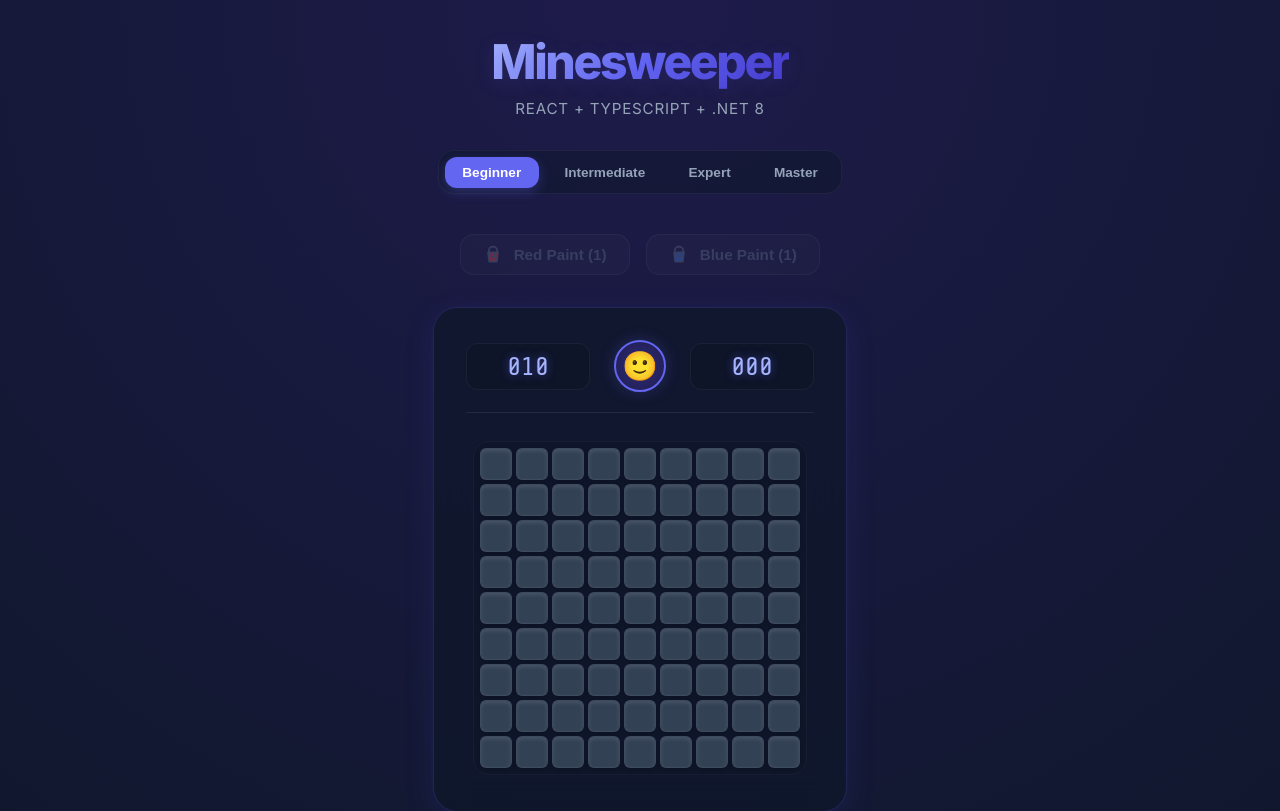
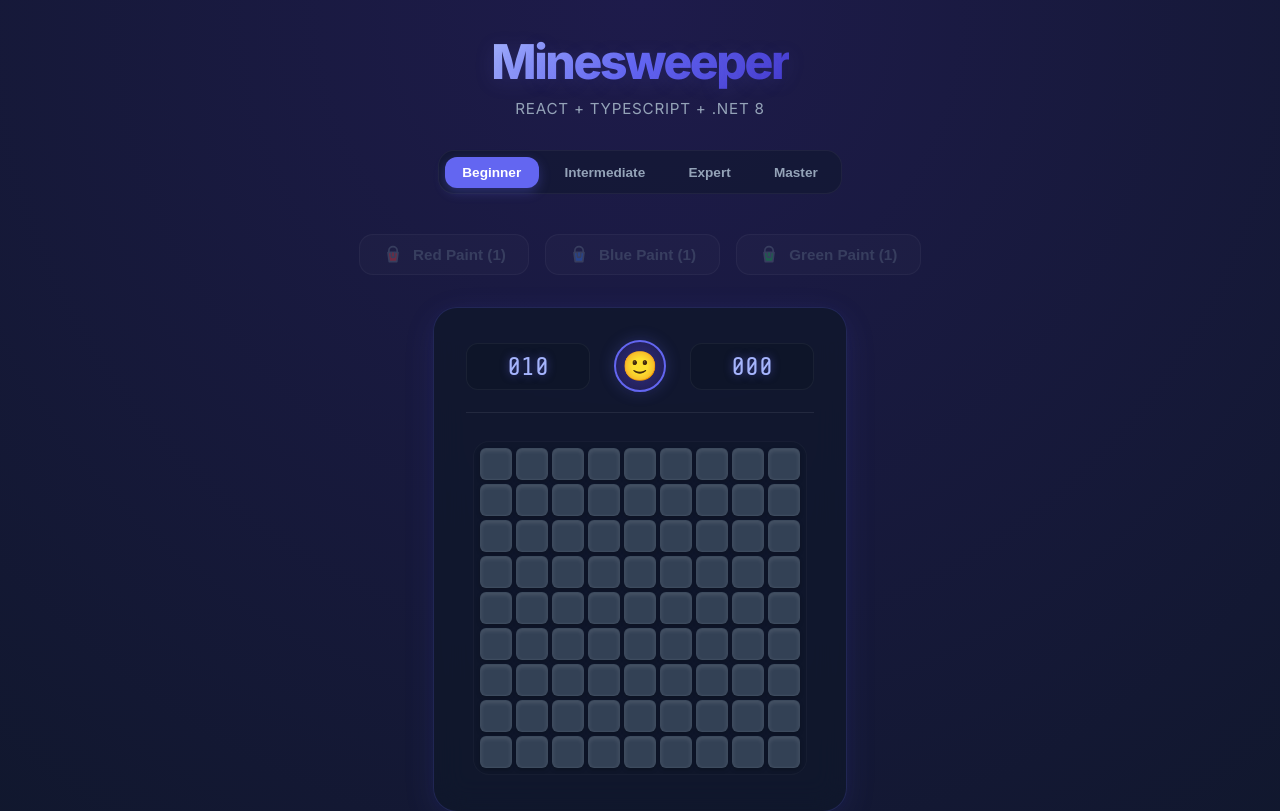
Before and after one commit to bofirial/CharlieMinesweeper, a React (Vite) app in the folder frontend/: page / in a window 1280 px wide. Shown: the top 811 px of the page. Built offline with nearby package versions, Linux system fonts and the light colour scheme.

Commit message:
Add Green Paint Bucket (revealing adjacent 2s), balance paint bucket counts per difficulty, and add unlockable Impossible difficulty

```diff
--- a/frontend/src/components/Cell.tsx
+++ b/frontend/src/components/Cell.tsx
@@ -6,7 +6,7 @@ interface CellProps {
   onClick: () => void;
   onFlag: () => void;
   onChord: () => void;
-  isPaintHighlighted?: 'none' | 'red' | 'blue';
+  isPaintHighlighted?: 'none' | 'red' | 'blue' | 'green';
   onMouseEnter?: () => void;
   onMouseLeave?: () => void;
 }
@@ -67,6 +67,8 @@ export const Cell: React.FC<CellProps> = React.memo(({
       cellClass += ' paint-highlighted-red';
     } else if (isPaintHighlighted === 'blue') {
       cellClass += ' paint-highlighted-blue';
+    } else if (isPaintHighlighted === 'green') {
+      cellClass += ' paint-highlighted-green';
     }
   }
 
--- a/frontend/src/components/Minesweeper.tsx
+++ b/frontend/src/components/Minesweeper.tsx
@@ -18,10 +18,12 @@ export const Minesweeper: React.FC = () => {
     paintBucketsRemaining,
     revealAdjacentCells,
     bluePaintBucketsRemaining,
+    greenPaintBucketsRemaining,
+    isImpossibleUnlocked,
   } = useMinesweeper();
 
   const [isGridMouseDown, setIsGridMouseDown] = useState(false);
-  const [activePaintMode, setActivePaintMode] = useState<'none' | 'red' | 'blue'>('none');
+  const [activePaintMode, setActivePaintMode] = useState<'none' | 'red' | 'blue' | 'green'>('none');
   const [hoveredCell, setHoveredCell] = useState<{ r: number; c: number } | null>(null);
 
   // Helper to pad numbers to 3 digits (e.g. 008, 099, -05)
@@ -59,7 +61,11 @@ export const Minesweeper: React.FC = () => {
       setActivePaintMode('none');
       setHoveredCell(null);
     } else if (activePaintMode === 'blue') {
-      revealAdjacentCells(row, col);
+      revealAdjacentCells(row, col, 1);
+      setActivePaintMode('none');
+      setHoveredCell(null);
+    } else if (activePaintMode === 'green') {
+      revealAdjacentCells(row, col, 2);
       setActivePaintMode('none');
       setHoveredCell(null);
     } else {
@@ -67,7 +73,7 @@ export const Minesweeper: React.FC = () => {
     }
   };
 
-  const isCellHighlighted = (r: number, c: number): 'none' | 'red' | 'blue' => {
+  const isCellHighlighted = (r: number, c: number): 'none' | 'red' | 'blue' | 'green' => {
     if (activePaintMode === 'none' || !hoveredCell) return 'none';
     const { r: hr, c: hc } = hoveredCell;
     const isNeighbor = Math.abs(r - hr) <= 1 && Math.abs(c - hc) <= 1;
@@ -83,7 +89,9 @@ export const Minesweeper: React.FC = () => {
       </div>
 
       <div className="controls-container">
-        {(Object.keys(DIFFICULTIES) as Array<Exclude<GameConfig['name'], 'Custom'>>).map((diff) => (
+        {(Object.keys(DIFFICULTIES) as Array<Exclude<GameConfig['name'], 'Custom'>>).map((diff) => {
+          if (diff === 'Impossible' && !isImpossibleUnlocked) return null;
+          return (
             <button
               key={diff}
               className={`difficulty-btn ${config.name === diff ? 'active' : ''}`}
@@ -91,7 +99,8 @@ export const Minesweeper: React.FC = () => {
             >
               {diff}
             </button>
-        ))}
+          );
+        })}
       </div>
 
       <div className="tools-container">
@@ -157,6 +166,38 @@ export const Minesweeper: React.FC = () => {
             <path d="M10 9v4a2 2 0 0 0 4 0V9" fill={bluePaintBucketsRemaining <= 0 ? "#475569" : "#3b82f6"} />
           </svg>
           <span>Blue Paint ({bluePaintBucketsRemaining})</span>
+        </button>
+
+        {/* Green Paint Bucket */}
+        <button
+          className={`tool-btn paint-bucket-btn green-paint ${activePaintMode === 'green' ? 'active' : ''}`}
+          onClick={() => setActivePaintMode(activePaintMode === 'green' ? 'none' : 'green')}
+          disabled={gameState === 'idle' || gameState === 'won' || gameState === 'lost' || greenPaintBucketsRemaining <= 0}
+          title={
+            gameState === 'idle'
+              ? "Green Paint Bucket: Click a tile to start the game before using this tool"
+              : greenPaintBucketsRemaining <= 0
+              ? "Green Paint Bucket: No uses remaining"
+              : `Green Paint Bucket: Reveal adjacent 2s. (${greenPaintBucketsRemaining} remaining)`
+          }
+        >
+          <svg
+            xmlns="http://www.w3.org/2000/svg"
+            width="20"
+            height="20"
+            viewBox="0 0 24 24"
+            fill="none"
+            stroke="currentColor"
+            strokeWidth="2"
+            strokeLinecap="round"
+            strokeLinejoin="round"
+            className="paint-bucket-svg"
+          >
+            <path d="M12 2a5 5 0 0 0-5 5v2h10V7a5 5 0 0 0-5-5z" />
+            <path d="M6 9h12l-1.5 11h-9L6 9z" fill={greenPaintBucketsRemaining <= 0 ? "#475569" : "#22c55e"} />
+            <path d="M10 9v4a2 2 0 0 0 4 0V9" fill={greenPaintBucketsRemaining <= 0 ? "#475569" : "#22c55e"} />
+          </svg>
+          <span>Green Paint ({greenPaintBucketsRemaining})</span>
         </button>
       </div>
 
@@ -225,7 +266,7 @@ export const Minesweeper: React.FC = () => {
       <div className="game-instructions">
         💡 <span>Left-Click</span> to reveal tiles. <span>Right-Click</span> to place flags.<br />
         <span>Double-Click</span> or <span>Middle-Click</span> a revealed number to Chord.<br />
-        🔴 Select the <span>Red Paint</span> to flag adjacent mines. <span>🔵 Select the Blue Paint</span> to reveal adjacent 1s (neither flags/reveals the clicked tile itself).
+        🔴 <span>Red Paint</span> flags adjacent mines. 🔵 <span>Blue Paint</span> reveals adjacent 1s. 🟢 <span>Green Paint</span> reveals adjacent 2s (none reveals/flags the clicked tile itself).
       </div>
     </div>
   );
--- a/frontend/src/hooks/useMinesweeper.ts
+++ b/frontend/src/hooks/useMinesweeper.ts
@@ -31,6 +31,10 @@ export function useMinesweeper() {
   const [flagCount, setFlagCount] = useState(0);
   const [paintBucketsRemaining, setPaintBucketsRemaining] = useState(DIFFICULTIES.Beginner.redPaintBuckets);
   const [bluePaintBucketsRemaining, setBluePaintBucketsRemaining] = useState(DIFFICULTIES.Beginner.bluePaintBuckets);
+  const [greenPaintBucketsRemaining, setGreenPaintBucketsRemaining] = useState(DIFFICULTIES.Beginner.greenPaintBuckets);
+  const [isImpossibleUnlocked, setIsImpossibleUnlocked] = useState(() => {
+    return localStorage.getItem('minesweeper_impossible_unlocked') === 'true';
+  });
 
   const timerId = useRef<ReturnType<typeof setInterval> | null>(null);
   const isFirstClick = useRef(true);
@@ -54,6 +58,7 @@ export function useMinesweeper() {
     setFlagCount(0);
     setPaintBucketsRemaining(activeConfig.redPaintBuckets);
     setBluePaintBucketsRemaining(activeConfig.bluePaintBuckets);
+    setGreenPaintBucketsRemaining(activeConfig.greenPaintBuckets);
     isFirstClick.current = true;
   }, [config]);
 
@@ -224,6 +229,10 @@ export function useMinesweeper() {
     // Check win condition
     if (checkWinCondition(currentBoard)) {
       setGameState('won');
+      if (config.name === 'Master') {
+        localStorage.setItem('minesweeper_impossible_unlocked', 'true');
+        setIsImpossibleUnlocked(true);
+      }
       // Auto-flag all remaining unrevealed mines
       for (let r = 0; r < config.rows; r++) {
         for (let c = 0; c < config.cols; c++) {
@@ -306,6 +315,10 @@ export function useMinesweeper() {
         }
       } else if (checkWinCondition(currentBoard)) {
         setGameState('won');
+        if (config.name === 'Master') {
+          localStorage.setItem('minesweeper_impossible_unlocked', 'true');
+          setIsImpossibleUnlocked(true);
+        }
         // Auto-flag remaining
         for (let r = 0; r < config.rows; r++) {
           for (let c = 0; c < config.cols; c++) {
@@ -352,10 +365,12 @@ export function useMinesweeper() {
     setPaintBucketsRemaining((p) => p - 1);
   }, [board, gameState, paintBucketsRemaining, config, initializeMinesAndNeighbors, getNeighbors]);
 
-  // Blue paint bucket: reveals all adjacent unrevealed, unflagged tiles of (row, col)
+  // Paint bucket revealing tool: reveals all adjacent unrevealed, unflagged tiles of (row, col)
+  // that have exactly `targetNumber` adjacent mines (1 for Blue Paint, 2 for Green Paint).
   // Safely skips revealing adjacent mines so they do not detonate!
-  const revealAdjacentCells = useCallback((row: number, col: number) => {
-    if (gameState === 'won' || gameState === 'lost' || bluePaintBucketsRemaining <= 0) return;
+  const revealAdjacentCells = useCallback((row: number, col: number, targetNumber: 1 | 2) => {
+    const bucketsRemaining = targetNumber === 1 ? bluePaintBucketsRemaining : greenPaintBucketsRemaining;
+    if (gameState === 'won' || gameState === 'lost' || bucketsRemaining <= 0) return;
 
     let currentBoard = JSON.parse(JSON.stringify(board)) as Cell[][];
 
@@ -370,14 +385,18 @@ export function useMinesweeper() {
 
     for (const adj of adjacents) {
       const neighbor = currentBoard[adj.r][adj.c];
-      // Only reveal if neighbor is unrevealed, unflagged, not a mine, and has exactly 1 adjacent mine
-      if (!neighbor.isRevealed && !neighbor.isFlagged && !neighbor.isMine && neighbor.neighborMines === 1) {
+      // Only reveal if neighbor is unrevealed, unflagged, not a mine, and has exactly targetNumber adjacent mines
+      if (!neighbor.isRevealed && !neighbor.isFlagged && !neighbor.isMine && neighbor.neighborMines === targetNumber) {
         neighbor.isRevealed = true;
       }
     }
 
     if (checkWinCondition(currentBoard)) {
       setGameState('won');
+      if (config.name === 'Master') {
+        localStorage.setItem('minesweeper_impossible_unlocked', 'true');
+        setIsImpossibleUnlocked(true);
+      }
       // Auto-flag remaining mines
       for (let r = 0; r < config.rows; r++) {
         for (let c = 0; c < config.cols; c++) {
@@ -390,8 +409,14 @@ export function useMinesweeper() {
     }
 
     setBoard(currentBoard);
-    setBluePaintBucketsRemaining((p) => p - 1);
-  }, [board, gameState, bluePaintBucketsRemaining, config, initializeMinesAndNeighbors, getNeighbors, checkWinCondition]);
+    if (targetNumber === 1) {
+      setBluePaintBucketsRemaining((p) => p - 1);
+    } else {
+      setGreenPaintBucketsRemaining((p) => p - 1);
+    }
+  }, [board, gameState, bluePaintBucketsRemaining, greenPaintBucketsRemaining, config, initializeMinesAndNeighbors, getNeighbors, checkWinCondition]);
+
+
 
   return {
     board,
@@ -407,5 +432,7 @@ export function useMinesweeper() {
     paintBucketsRemaining,
     revealAdjacentCells,
     bluePaintBucketsRemaining,
+    greenPaintBucketsRemaining,
+    isImpossibleUnlocked,
   };
 }
--- a/frontend/src/index.css
+++ b/frontend/src/index.css
@@ -560,3 +560,47 @@ body {
   transform: scale(1.08);
   z-index: 10;
 }
+
+/* Green Paint specific styles */
+.tool-btn.green-paint {
+  background: rgba(34, 197, 94, 0.15);
+  border: 1.5px solid rgba(34, 197, 94, 0.3);
+  color: #86efac;
+  box-shadow: 0 4px 12px rgba(34, 197, 94, 0.05);
+}
+
+.tool-btn.green-paint:hover:not(:disabled) {
+  background: rgba(34, 197, 94, 0.25);
+  border-color: rgba(34, 197, 94, 0.6);
+  color: #fff;
+  transform: translateY(-2px);
+  box-shadow: 0 6px 18px rgba(34, 197, 94, 0.25), 0 0 8px rgba(34, 197, 94, 0.15);
+}
+
+.tool-btn.green-paint.active {
+  background: #22c55e;
+  border-color: #dcfce7;
+  color: #ffffff;
+  box-shadow: 0 0 20px rgba(34, 197, 94, 0.65);
+  animation: pulse-green 1.8s infinite;
+}
+
+@keyframes pulse-green {
+  0% {
+    box-shadow: 0 0 0 0 rgba(34, 197, 94, 0.6);
+  }
+  70% {
+    box-shadow: 0 0 0 10px rgba(34, 197, 94, 0);
+  }
+  100% {
+    box-shadow: 0 0 0 0 rgba(34, 197, 94, 0);
+  }
+}
+
+.cell.unrevealed.paint-highlighted-green {
+  background: rgba(34, 197, 94, 0.3) !important;
+  border-color: #22c55e !important;
+  box-shadow: 0 0 12px rgba(34, 197, 94, 0.7), inset 0 2px 4px rgba(255, 255, 255, 0.2) !important;
+  transform: scale(1.08);
+  z-index: 10;
+}
--- a/frontend/src/types.ts
+++ b/frontend/src/types.ts
@@ -14,9 +14,10 @@ export interface GameConfig {
   rows: number;
   cols: number;
   mines: number;
-  name: 'Beginner' | 'Intermediate' | 'Expert' | 'Master' | 'Custom';
+  name: 'Beginner' | 'Intermediate' | 'Expert' | 'Master' | 'Impossible' | 'Custom';
   redPaintBuckets: number;
   bluePaintBuckets: number;
+  greenPaintBuckets: number;
 }
 
 export const DIFFICULTIES: Record<Exclude<GameConfig['name'], 'Custom'>, GameConfig> = {
@@ -27,6 +28,7 @@ export const DIFFICULTIES: Record<Exclude<GameConfig['name'], 'Custom'>, GameCon
     name: 'Beginner',
     redPaintBuckets: 1,
     bluePaintBuckets: 1,
+    greenPaintBuckets: 1,
   },
   Intermediate: {
     rows: 16,
@@ -35,6 +37,7 @@ export const DIFFICULTIES: Record<Exclude<GameConfig['name'], 'Custom'>, GameCon
     name: 'Intermediate',
     redPaintBuckets: 2,
     bluePaintBuckets: 3,
+    greenPaintBuckets: 3,
   },
   Expert: {
     rows: 16,
@@ -43,6 +46,7 @@ export const DIFFICULTIES: Record<Exclude<GameConfig['name'], 'Custom'>, GameCon
     name: 'Expert',
     redPaintBuckets: 3,
     bluePaintBuckets: 5,
+    greenPaintBuckets: 5,
   },
   Master: {
     rows: 20,
@@ -51,5 +55,15 @@ export const DIFFICULTIES: Record<Exclude<GameConfig['name'], 'Custom'>, GameCon
     name: 'Master',
     redPaintBuckets: 4,
     bluePaintBuckets: 7,
+    greenPaintBuckets: 7,
+  },
+  Impossible: {
+    rows: 24,
+    cols: 30,
+    mines: 216,
+    name: 'Impossible',
+    redPaintBuckets: 0,
+    bluePaintBuckets: 0,
+    greenPaintBuckets: 0,
   },
 };
```
Lines whose indentation alone changed are shown as unchanged.
